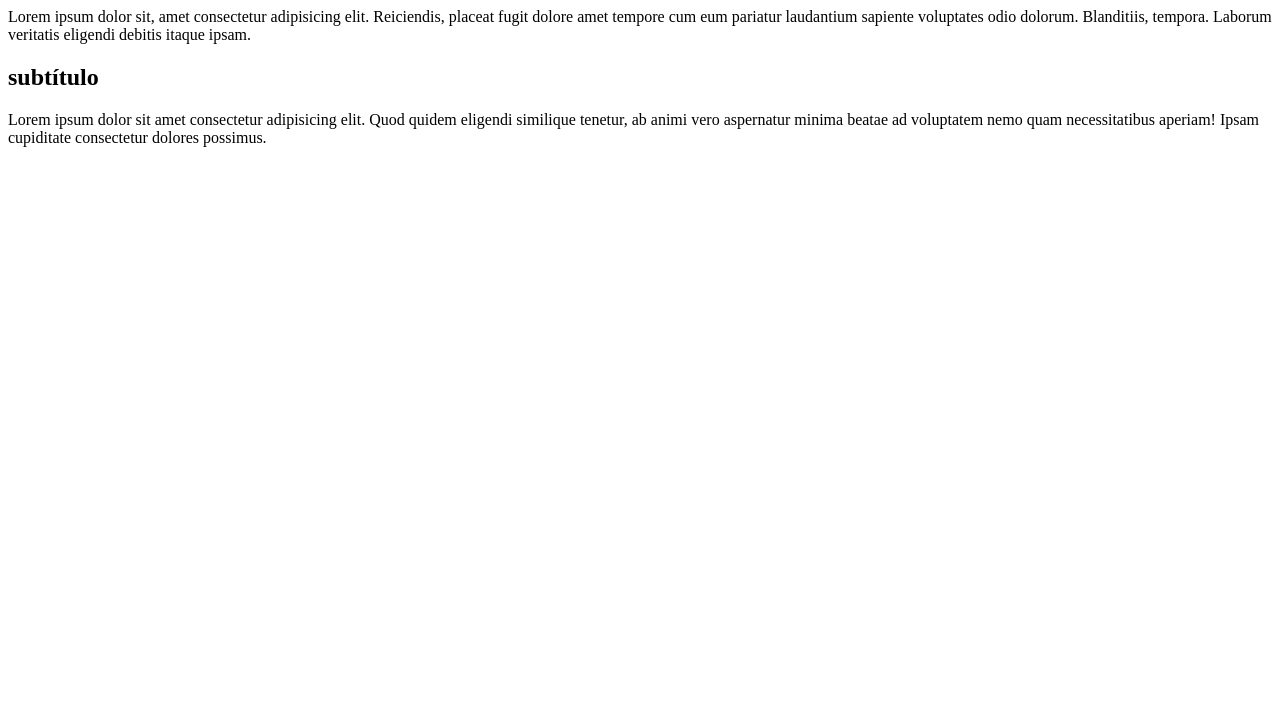
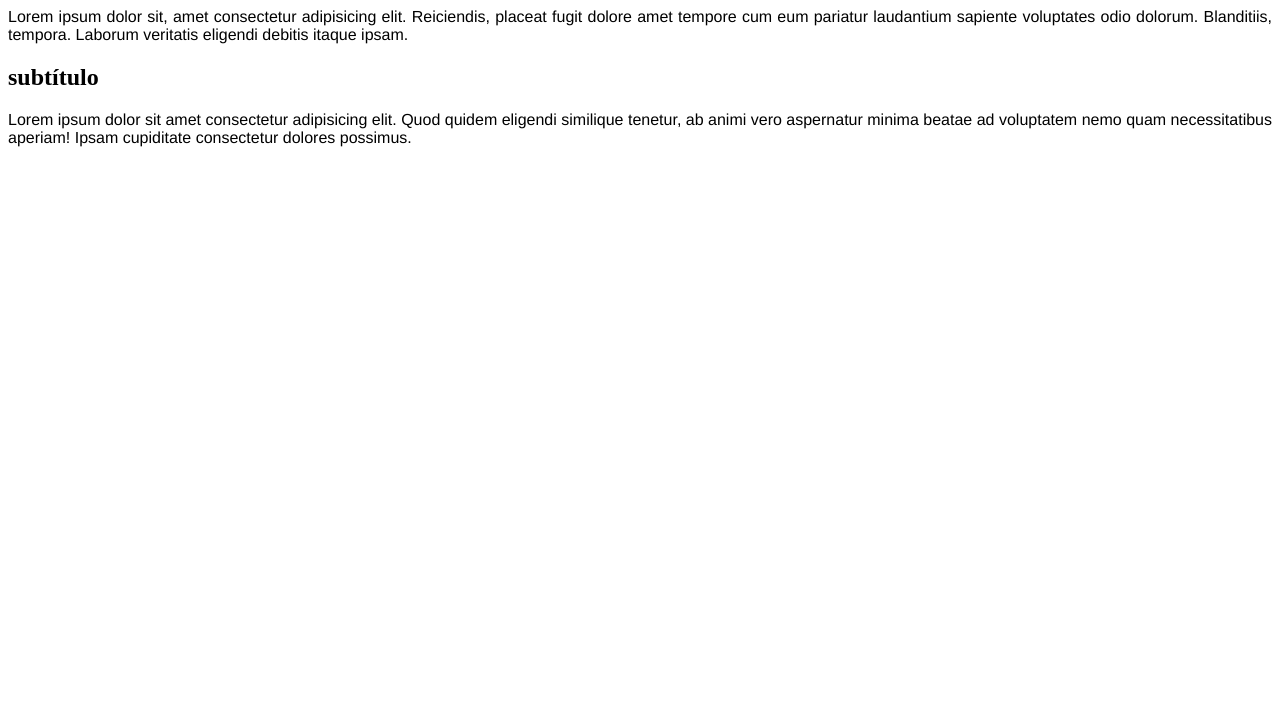
Before and after one commit to magaazar/repovsc, a plain HTML site: page index.html in a window 1280 px wide. Shown: the part 74-800 px from the top of the page. Drawn offline with Linux system fonts and the light colour scheme.

Commit message:
cambio estilo

```diff
--- a/estilos.css
+++ b/estilos.css
@@ -4,3 +4,8 @@ h1 {
     border: 1px solid blue;
 
 }
+
+p{
+    text-align: justify;
+    font-family: 'Franklin Gothic Medium', 'Arial Narrow', Arial, sans-serif;
+}
```
